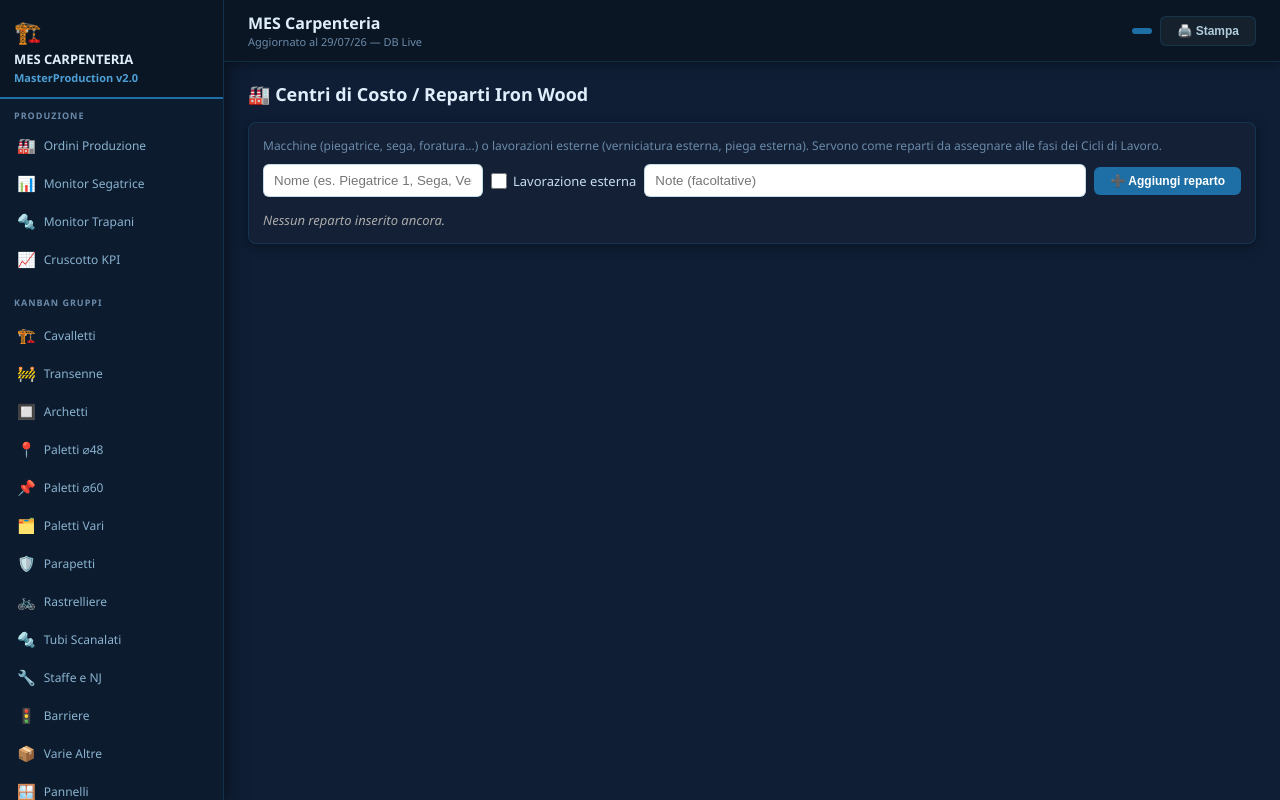
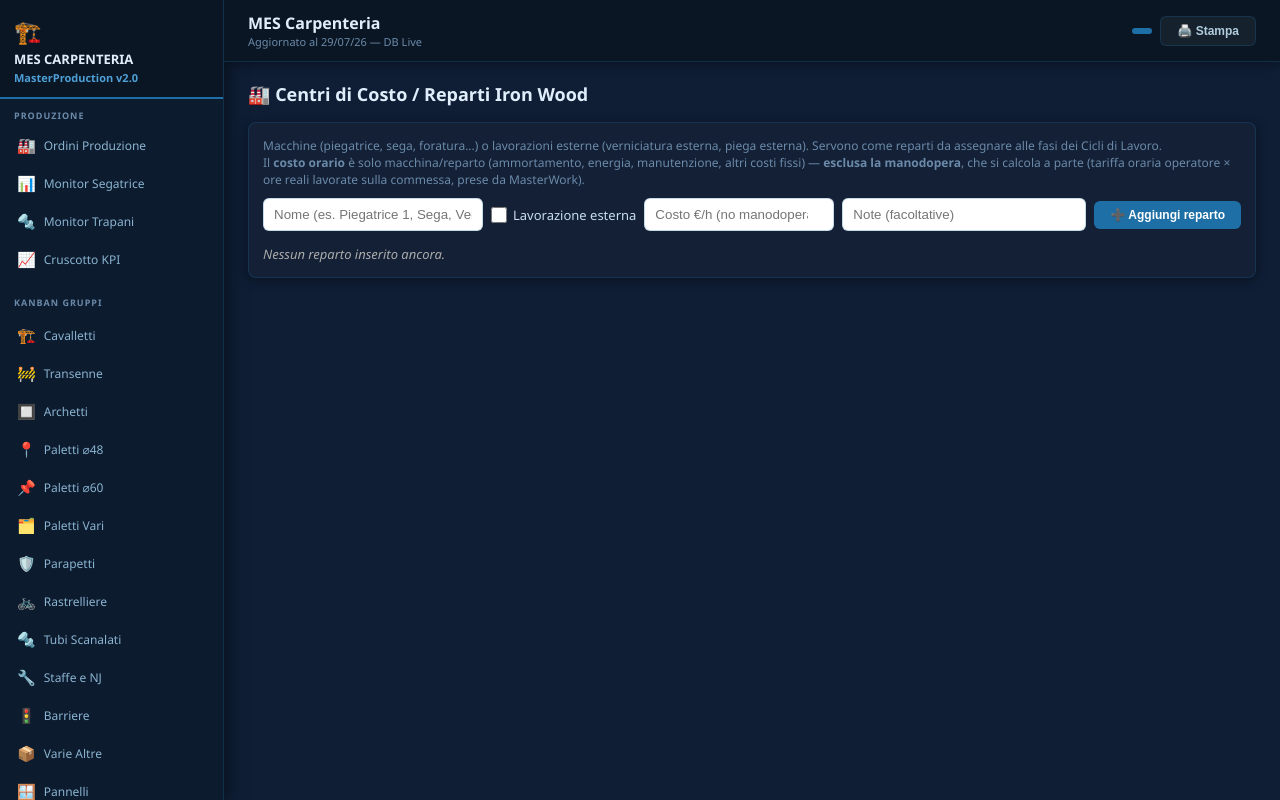
Before and after one commit to IronLogistica/IronProduction, a Flask app: page /centri-costo-wood in a window 1280 px wide. Run offline with Flask 3, Linux system fonts and the light colour scheme; data that the repository does not hold is empty; parts of the project's set-up code (start-up, migrations or seed data) failed here and were passed over.

Commit message:
Add files via upload

```diff
--- a/templates/centri_costo_wood.html
+++ b/templates/centri_costo_wood.html
@@ -8,7 +8,9 @@
   <div style="padding:14px">
     <p style="font-size:12px;color:var(--text-dim);margin-bottom:10px">
       Macchine (piegatrice, sega, foratura...) o lavorazioni esterne (verniciatura esterna, piega esterna).
-      Servono come reparti da assegnare alle fasi dei Cicli di Lavoro.
+      Servono come reparti da assegnare alle fasi dei Cicli di Lavoro.<br>
+      Il <b>costo orario</b> è solo macchina/reparto (ammortamento, energia, manutenzione, altri costi fissi) —
+      <b>esclusa la manodopera</b>, che si calcola a parte (tariffa oraria operatore × ore reali lavorate sulla commessa, prese da MasterWork).
     </p>
     <div style="display:flex;gap:8px;flex-wrap:wrap;align-items:center;margin-bottom:14px">
       <input id="cc-nome" type="text" placeholder="Nome (es. Piegatrice 1, Sega, Verniciatura Esterna)"
@@ -16,6 +18,8 @@
       <label style="display:flex;align-items:center;gap:6px;font-size:13px">
         <input id="cc-esterno" type="checkbox" style="width:16px;height:16px"> Lavorazione esterna
       </label>
+      <input id="cc-costo" type="number" step="0.01" min="0" placeholder="Costo €/h (no manodopera)"
+             style="width:190px;padding:8px 10px;border-radius:6px;border:1px solid var(--border)">
       <input id="cc-note" type="text" placeholder="Note (facoltative)"
              style="flex:1;min-width:150px;padding:8px 10px;border-radius:6px;border:1px solid var(--border)">
       <button class="btn btn-primary" onclick="aggiungiCentroCosto()">➕ Aggiungi reparto</button>
@@ -33,9 +37,12 @@ async function caricaCentriCosto(){
     const righe = await r.json();
     if(!righe.length){ box.innerHTML = '<p style="color:#aaa;font-style:italic">Nessun reparto inserito ancora.</p>'; return; }
     let html = '<div style="overflow-x:auto"><table class="kanban-table"><thead><tr>' +
-      '<th>Nome</th><th>Tipo</th><th>Note</th><th></th></tr></thead><tbody>';
+      '<th>Nome</th><th>Tipo</th><th>Costo €/h (no manodopera)</th><th>Note</th><th></th></tr></thead><tbody>';
     righe.forEach(c=>{
       html += `<tr><td class="codice">${c.nome}</td><td>${c.esterno?'<span class="badge badge-warn">🚚 Esterno</span>':'<span class="badge badge-ok">🏭 Interno</span>'}</td>` +
+        `<td><input type="number" step="0.01" min="0" value="${c.costo_orario}" id="cc-costo-${c.id}"
+             style="width:100px;padding:5px 7px;border-radius:5px;border:1px solid var(--border)">
+             <button class="btn btn-ghost" style="padding:4px 8px;font-size:11px" onclick="salvaCostoCentroCosto(${c.id})">💾</button></td>` +
         `<td class="lav-td">${c.note||'—'}</td><td><button class="btn btn-danger" style="padding:4px 8px;font-size:11px" onclick="eliminaCentroCosto(${c.id})">🗑️</button></td></tr>`;
     });
     html += '</tbody></table></div>';
@@ -47,9 +54,10 @@ async function caricaCentriCosto(){
 
 async function aggiungiCentroCosto(){
   const payload = {
-    nome:    document.getElementById('cc-nome').value.trim(),
-    esterno: document.getElementById('cc-esterno').checked,
-    note:    document.getElementById('cc-note').value.trim(),
+    nome:         document.getElementById('cc-nome').value.trim(),
+    esterno:      document.getElementById('cc-esterno').checked,
+    costo_orario: document.getElementById('cc-costo').value || 0,
+    note:         document.getElementById('cc-note').value.trim(),
   };
   try{
     const r = await fetch('/api/centri_costo_wood', {method:'POST', headers:{'Content-Type':'application/json'}, body: JSON.stringify(payload)});
@@ -57,8 +65,23 @@ async function aggiungiCentroCosto(){
     if(d.errore){ alert('⚠️ ' + d.messaggio); return; }
     document.getElementById('cc-nome').value = '';
     document.getElementById('cc-esterno').checked = false;
+    document.getElementById('cc-costo').value = '';
     document.getElementById('cc-note').value = '';
     caricaCentriCosto();
+  }catch(e){
+    alert('❌ Errore di rete durante il salvataggio.');
+  }
+}
+
+async function salvaCostoCentroCosto(id){
+  const valore = document.getElementById('cc-costo-' + id).value || 0;
+  try{
+    const r = await fetch('/api/centri_costo_wood/' + id, {
+      method:'PUT', headers:{'Content-Type':'application/json'}, body: JSON.stringify({costo_orario: valore})
+    });
+    const d = await r.json();
+    if(d.errore){ alert('⚠️ ' + d.messaggio); return; }
+    showToast('✅ Costo aggiornato');
   }catch(e){
     alert('❌ Errore di rete durante il salvataggio.');
   }
```
